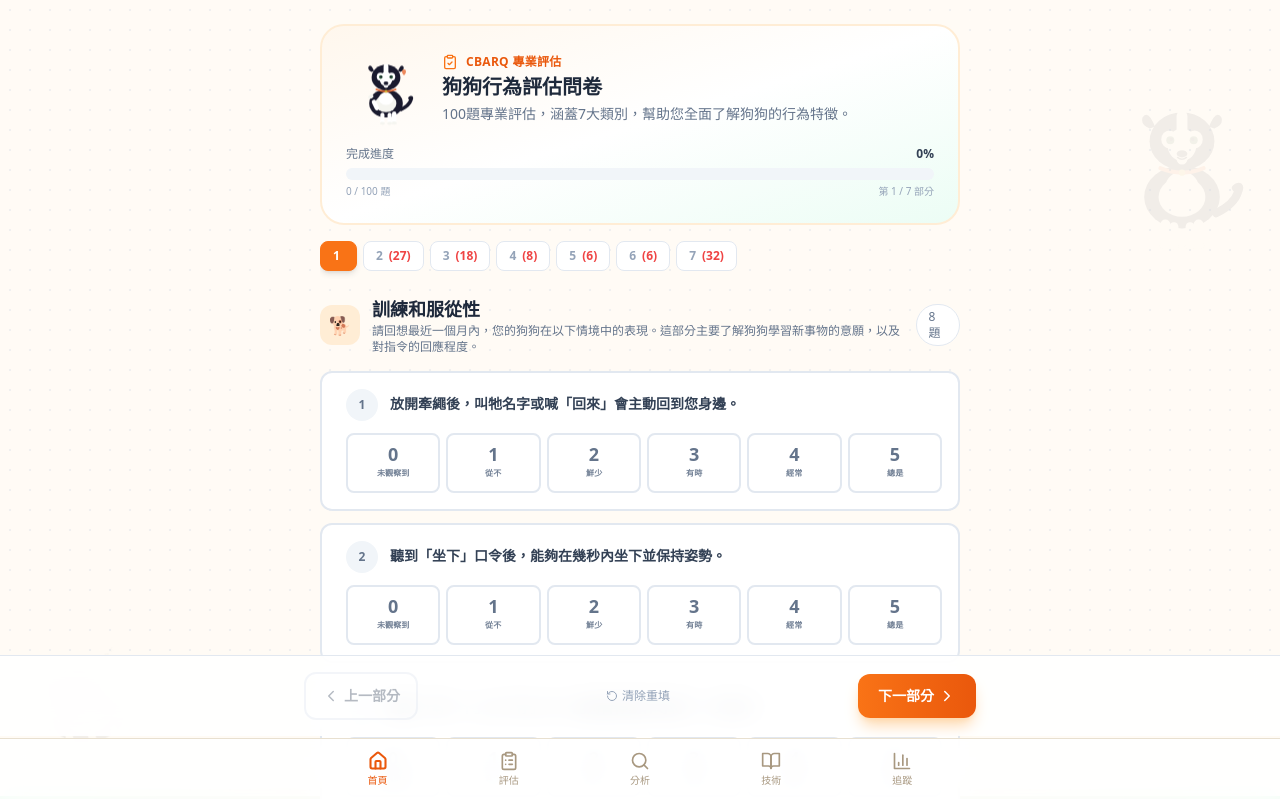
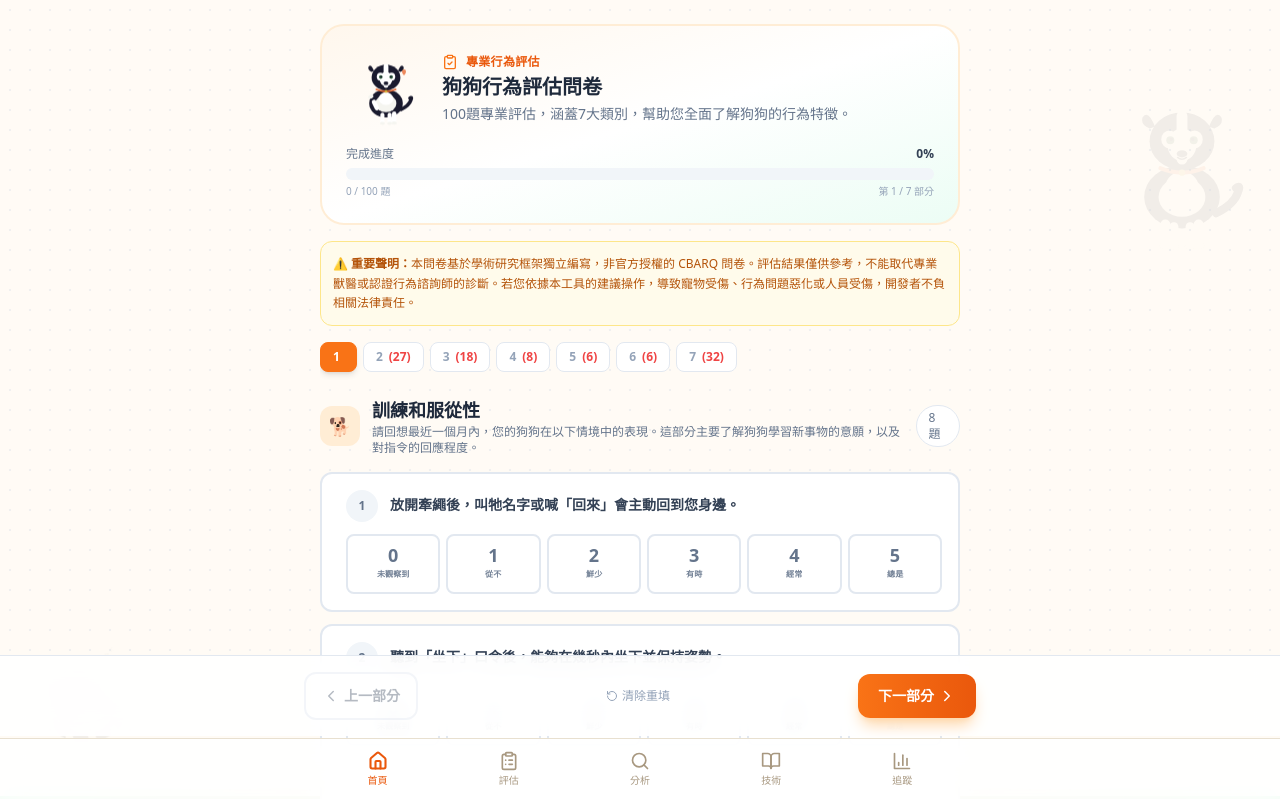
Before and after one commit to chouandony/dog-behavior-analyzer-v3, a Next.js app: page /questionnaire in a window 1280 px wide. Shown: the top 799 px of the page. Built offline with nearby package versions, Linux system fonts and the light colour scheme.

Commit message:
Revise title and add disclaimer to questionnaire
Updated the title from 'CBARQ 專業評估' to '專業行為評估' and added a disclaimer regarding the questionnaire's purpose and limitations.

```diff
--- a/app/questionnaire/page.tsx
+++ b/app/questionnaire/page.tsx
@@ -8,7 +8,6 @@ import {
   AlertCircle,
   CheckCircle2,
   ClipboardCheck,
-  Dog,
   Save,
   RotateCcw,
   AlertTriangle,
@@ -228,7 +227,7 @@ export default function QuestionnairePage() {
             <div className="flex items-center gap-2 mb-1">
               <ClipboardCheck size={16} className="text-orange-500" />
               <span className="text-xs font-bold text-orange-600 tracking-wide">
-                CBARQ 專業評估
+                專業行為評估
               </span>
             </div>
             <h1 className="text-xl font-black text-slate-800 leading-tight">
@@ -256,6 +255,13 @@ export default function QuestionnairePage() {
             <span>第 {currentSection + 1} / {totalSections} 部分</span>
           </div>
         </div>
+      </div>
+
+      {/* 免責聲明 */}
+      <div className="bg-amber-50 rounded-xl border border-amber-200 p-3">
+        <p className="text-xs text-amber-700 leading-relaxed">
+          <b>⚠️ 重要聲明：</b>本問卷基於學術研究框架獨立編寫，非官方授權的 CBARQ 問卷。評估結果僅供參考，不能取代專業獸醫或認證行為諮詢師的診斷。若您依據本工具的建議操作，導致寵物受傷、行為問題惡化或人員受傷，開發者不負相關法律責任。
+        </p>
       </div>
 
       {/* 紅色警告區塊 */}
```
